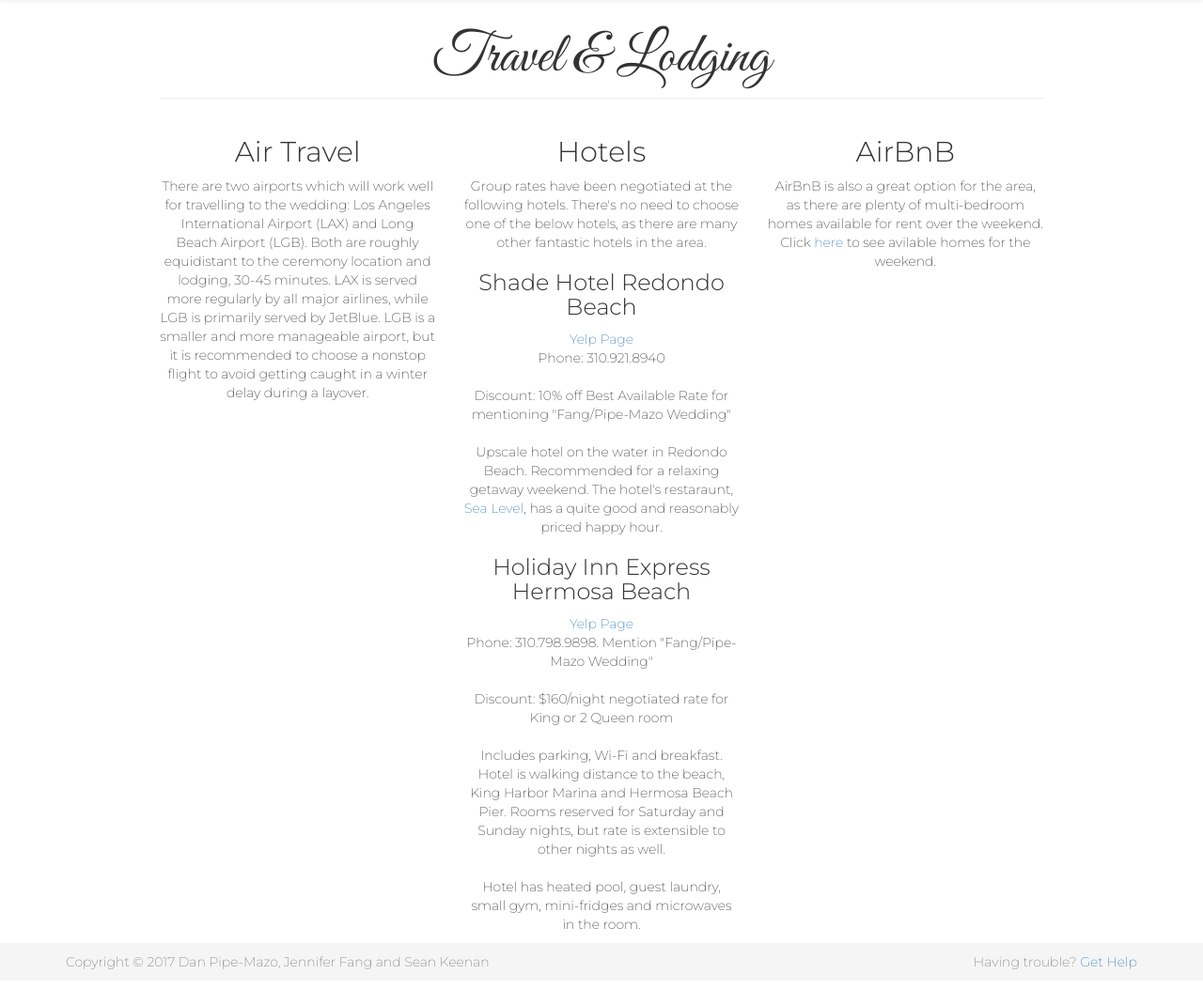
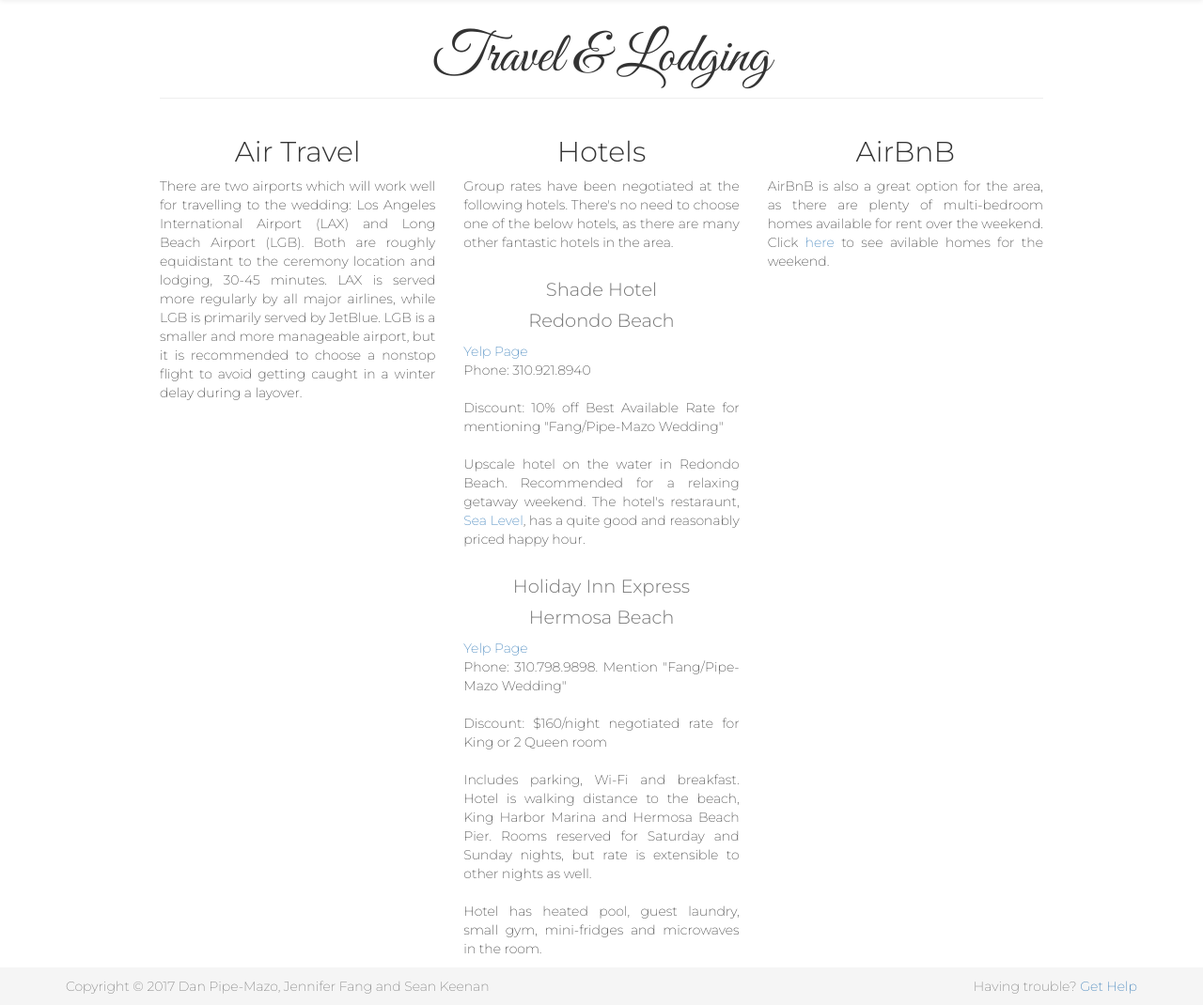
Before and after one commit to dpipemazo/wedsite, a Django app: page /travel in a window 1280 px wide. Shown: the part 51-1121 px from the top of the page at 94% size. Before the commit the page ends 1083 px from the top, so only its background shows below. Run offline with Django 3.2, Linux system fonts and the light colour scheme; the visitor is signed in with stand-in values (Sample User, id 1); some libraries are stand-ins or nearby versions; some web fonts are replaced.

Commit message:
Travel: page style updates
Also fixed text-justify in other places on the site.

```diff
--- a/wedding/templates/wedding/pages/events.html
+++ b/wedding/templates/wedding/pages/events.html
@@ -11,7 +11,7 @@ Weekend Events
 
   <!-- Row with wedding map and venue info -->
   <div class="row">
-    <div class="col-sm-4 text-justified">
+    <div class="col-sm-4 text-justify">
       <h2 class="text-center">
         Friday, 2/16<br>
         <small class="text-muted">Shabbat/Chinese New Year</small>
@@ -22,11 +22,11 @@ Weekend Events
         <a href="https://en.wikipedia.org/wiki/Chinese_New_Year">春节</a>, and family. All who are in town are welcome to attend. Likely to be followed by Boba at <a href="https://www.yelp.com/search?find_desc=half+and+half&find_loc=Monterey+Park%2C+CA&ns=1">Half and Half</a> around 9PM.
       </p>
     </div>
-    <div class="col-sm-4 text-justified">
+    <div class="col-sm-4 text-justify">
       <h2 class="text-center"> Saturday, 2/17 </h2>
       <p> No activities scheduled, <a href="/explore">explore LA!</a></p>
     </div>
-    <div class="col-sm-4 text-justified">
+    <div class="col-sm-4 text-justify">
       <h2 class="text-center">
         Sunday, 2/18<br>
         <small class="text-muted">The wedding!</small>
--- a/wedding/templates/wedding/pages/travel.html
+++ b/wedding/templates/wedding/pages/travel.html
@@ -6,13 +6,13 @@ Travel
 {% endblock %}
 
 {% block content %}
-<div id="travel" class="container-fluid text-center page-container">
-  <h1 class="page-header">Travel & Lodging</h1>
+<div id="travel" class="container-fluid page-container">
+  <h1 class="page-header text-center">Travel & Lodging</h1>
 
   <!-- Row with wedding map and venue info -->
   <div class="row">
-    <div class="col-sm-4 base-font text-center">
-      <h2> Air Travel </h2>
+    <div class="col-sm-4 base-font text-justify">
+      <h2 class="text-center"> Air Travel </h2>
       <p>
       There are two airports which will work well for travelling to the
       wedding: Los Angeles International Airport (LAX) and Long Beach Airport
@@ -23,12 +23,12 @@ Travel
       caught in a winter delay during a layover.
       </p>
     </div>
-    <div class="col-sm-4 base-font text-center">
-      <h2> Hotels </h2>
+    <div class="col-sm-4 base-font text-justify">
+      <h2 class="text-center"> Hotels </h2>
       <p>
       Group rates have been negotiated at the following hotels. There's no need to choose one of the below hotels, as there are many other fantastic hotels in the area.
       </p>
-      <h3> Shade Hotel Redondo Beach </h3>
+      <h2 class="text-center"><small class="text-muted">Shade Hotel<br>Redondo Beach</small></h2>
       <p>
         <a href="https://www.yelp.com/biz/shade-hotel-redondo-beach-redondo-beach-2">Yelp Page</a><br>
         Phone:    310.921.8940
@@ -39,7 +39,7 @@ Travel
         getaway weekend. The hotel's restaraunt, <a href="https://www.yelp.com/biz/sea-level-restaurant-and-lounge-redondo-beach-2?osq=Sea+Level">Sea Level</a>,
         has a quite good and reasonably priced happy hour.
       </p>
-      <h3> Holiday Inn Express Hermosa Beach </h3>
+      <h2 class="text-center"><small class="text-muted">Holiday Inn Express<br>Hermosa Beach</small></h2>
       <p>
         <a href="https://www.yelp.com/biz/holiday-inn-express-and-suites-hermosa-beach-hermosa-beach-2?osq=holiday+inn+express">Yelp Page</a><br>
         Phone:    310.798.9898. Mention "Fang/Pipe-Mazo Wedding"
@@ -55,8 +55,8 @@ Travel
         microwaves in the room.
       </p>
     </div>
-    <div class="col-sm-4 base-font text-center">
-      <h2> AirBnB </h2>
+    <div class="col-sm-4 base-font text-justify">
+      <h2 class="text-center"> AirBnB </h2>
       <p>
       AirBnB is also a great option for the area, as there are plenty of
       multi-bedroom homes available for rent over the weekend. Click
--- a/wedding/templates/wedding/pages/wedding.html
+++ b/wedding/templates/wedding/pages/wedding.html
@@ -18,7 +18,7 @@ Wedding
 
   <!-- Row with wedding map and venue info -->
   <div class="row">
-    <div class="col-sm-4 text-justified">
+    <div class="col-sm-4 text-justify">
       <h2 class="text-center">La Venta Inn</h2>
         <p>
           796 Vía Del Monte<br>
@@ -28,14 +28,14 @@ Wedding
           Parking available on-site.
         </p>
     </div>
-    <div class="col-sm-4 text-justified">
+    <div class="col-sm-4 text-justify">
       <h2 class="text-center">Ceremony<br><small class="text-muted">4:00PM</small></h2>
         <p>
           <a href="https://www.thespruce.com/semi-formal-attire-guidelines-1216504">Semiformal attire</a><br><br>
           Ceremony will be outdoors with ideal weather, otherwise indoors. Expect 65-70F and (hopefully) sunny.
         </p>
     </div>
-    <div class="col-sm-4 text-justified">
+    <div class="col-sm-4 text-justify">
       <h2 class="text-center">Reception<br><small class="text-muted">Following Ceremony - 9:00PM</small></h2>
       <p>
           Cocktail hour during sunset<br><br>
```
